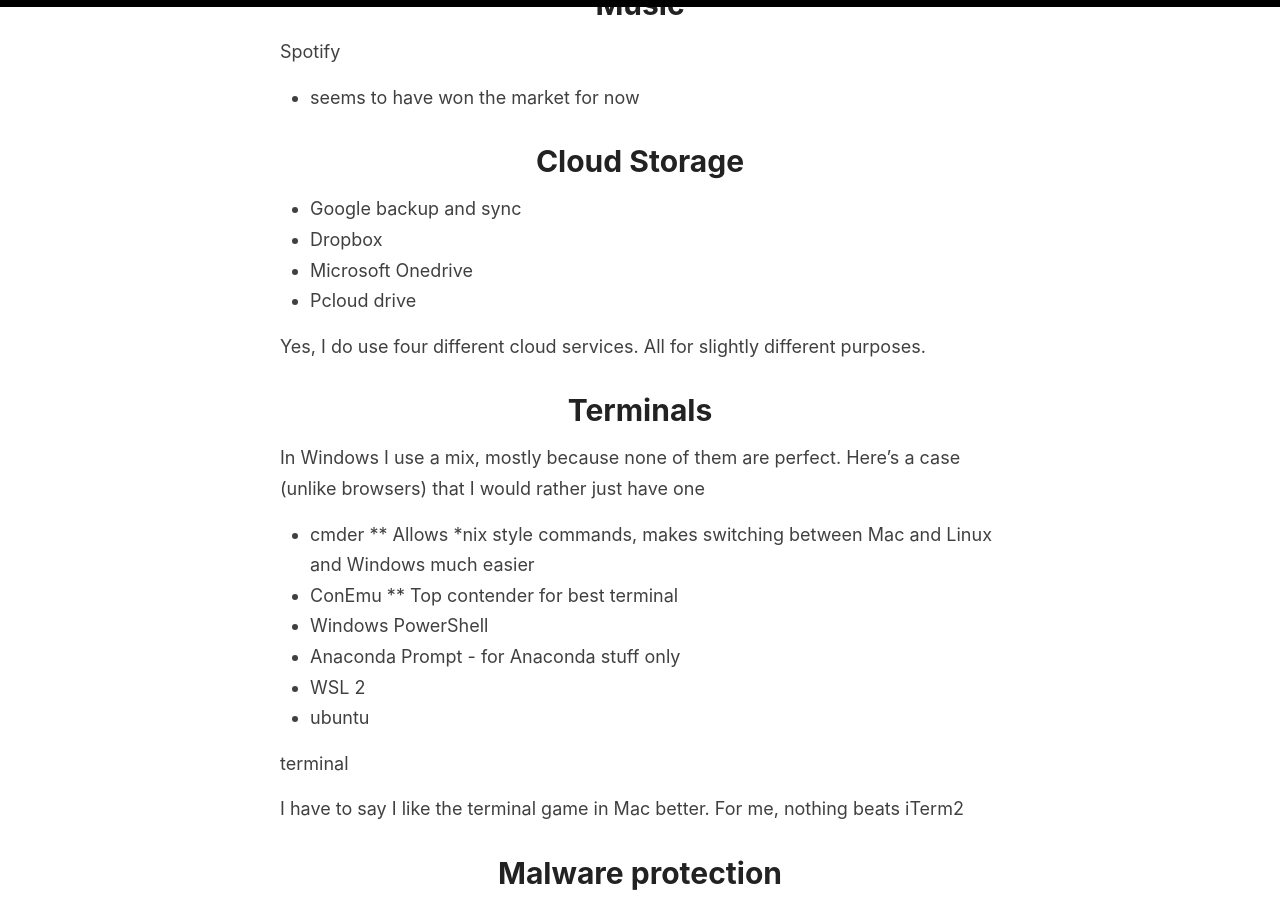
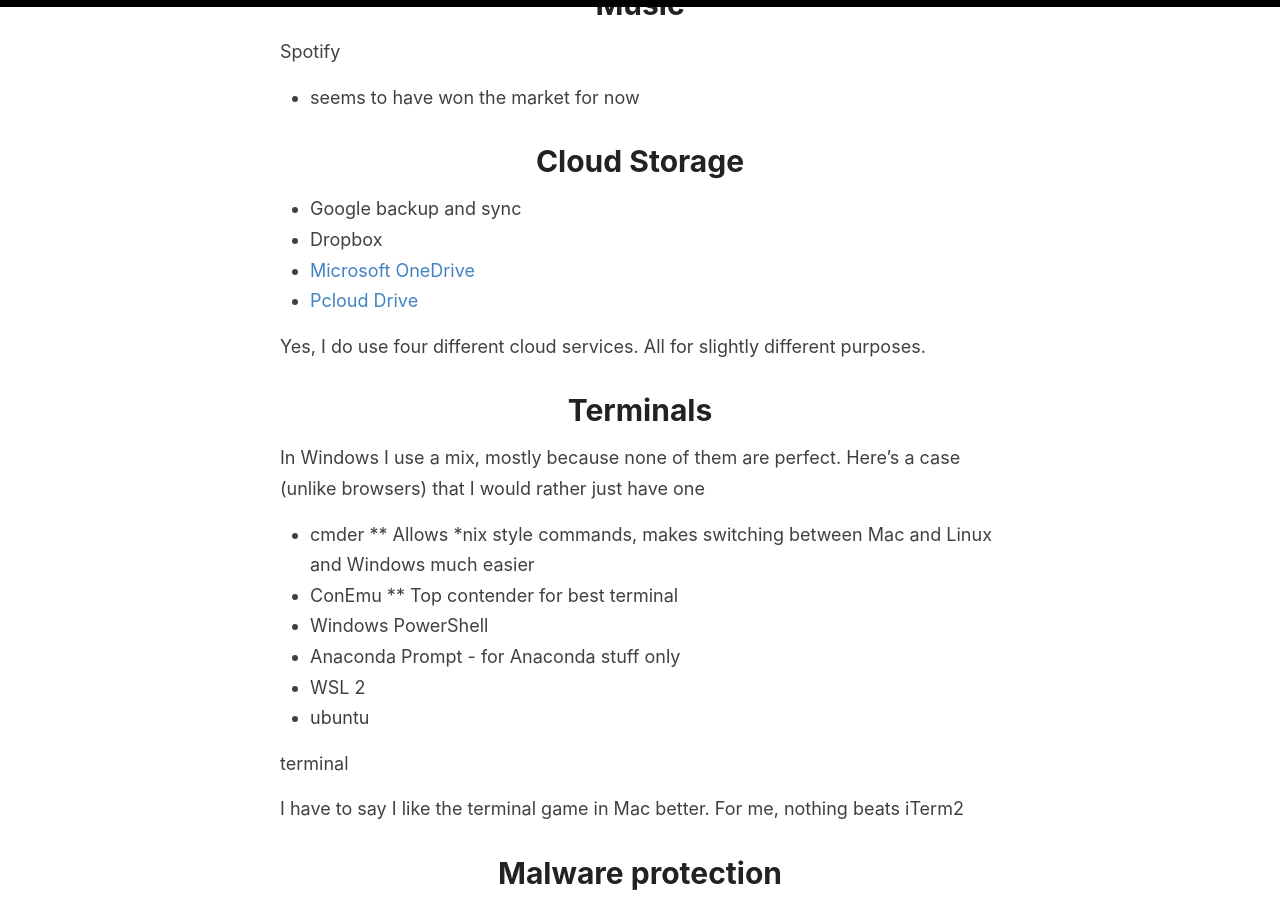
Before and after one commit to jss367/blog, a Jekyll site: the page built from _posts/2018-10-10-Software-I-Use.md, in a window 1280 px wide and 900 px high, scrolled down 4233 px. Built offline with Jekyll 4.4.1, drawn with Linux system fonts in a browser that asks for light colours; part of the change alters nothing that is shown; some of the changed text lies outside the part shown.

```diff
--- a/_posts/2018-10-10-Software-I-Use.md
+++ b/_posts/2018-10-10-Software-I-Use.md
@@ -28,21 +28,21 @@ Agent ransack
 - Windows only, unfortunately
 
 ### Unzipping
-7-Zip
+[7-Zip](https://www.7-zip.org/download.html)
 - clear winner for Windows
 
 ### Checking disk space
-windirstat
+[WinDirStat](https://windirstat.net/index.html) (Windows only)
 
 # Programming
 
 ## Python distribution
 
-Anaconda
+[Anaconda](https://www.anaconda.com/distribution/)
 - now a no-brainer for data scientists
 
 ## IDE
-VSCode
+[VSCode](https://code.visualstudio.com/)
 - Right now it's VSCode and I'm very happy with it. I have used many of the alternatives and in general I think there are a lot of good options, but I really like VSCode.
 
 We all know extensions are a lot of the reason that VSCode is so great. Some of the ones I use are:
@@ -132,7 +132,7 @@ image composite editor
 
 # Web browsers
 I always have three or more web browsers on each computer. I use them for different things. All are very good.
-* Google Chrome
+* [Google Chrome](https://www.google.com/chrome/)
 * Mozille Firefox
 * Brave
 
@@ -146,8 +146,8 @@ Spotify
 
 * Google backup and sync
 * Dropbox
-* Microsoft Onedrive
-* Pcloud drive
+* [Microsoft OneDrive](https://products.office.com/en-us/onedrive/online-cloud-storage)
+* [Pcloud Drive](https://www.pcloud.com/download-free-online-cloud-file-storage.html)
 
 Yes, I do use four different cloud services. All for slightly different purposes.
 
```
